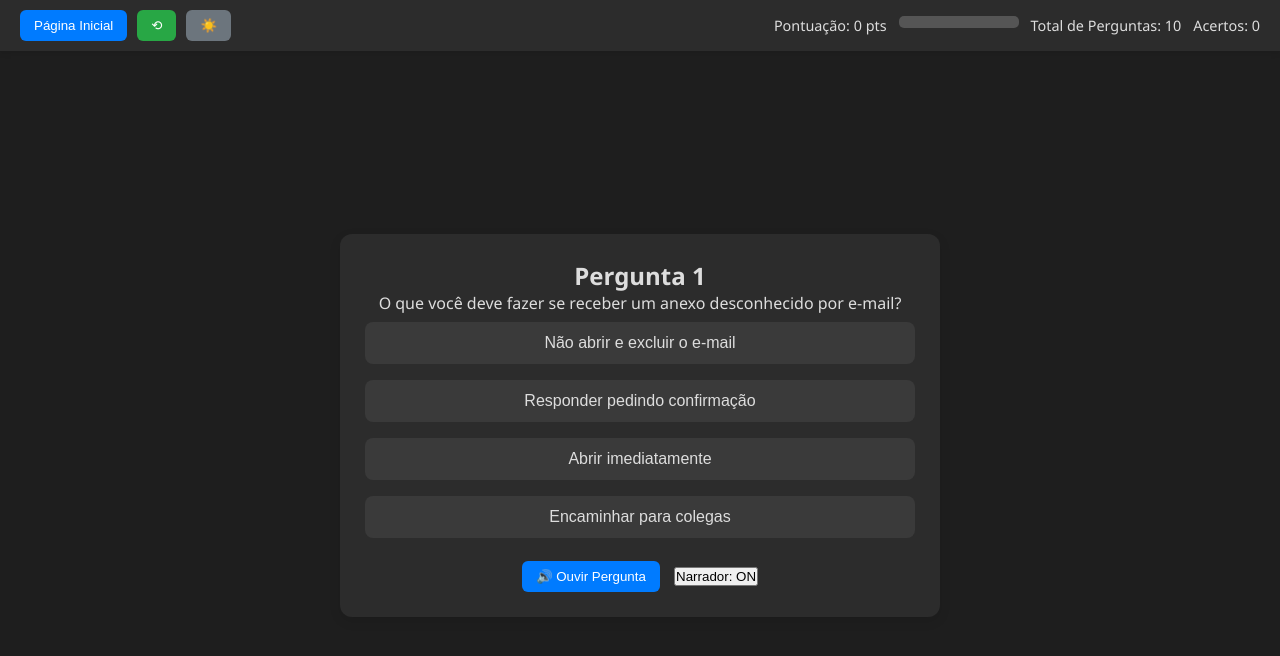
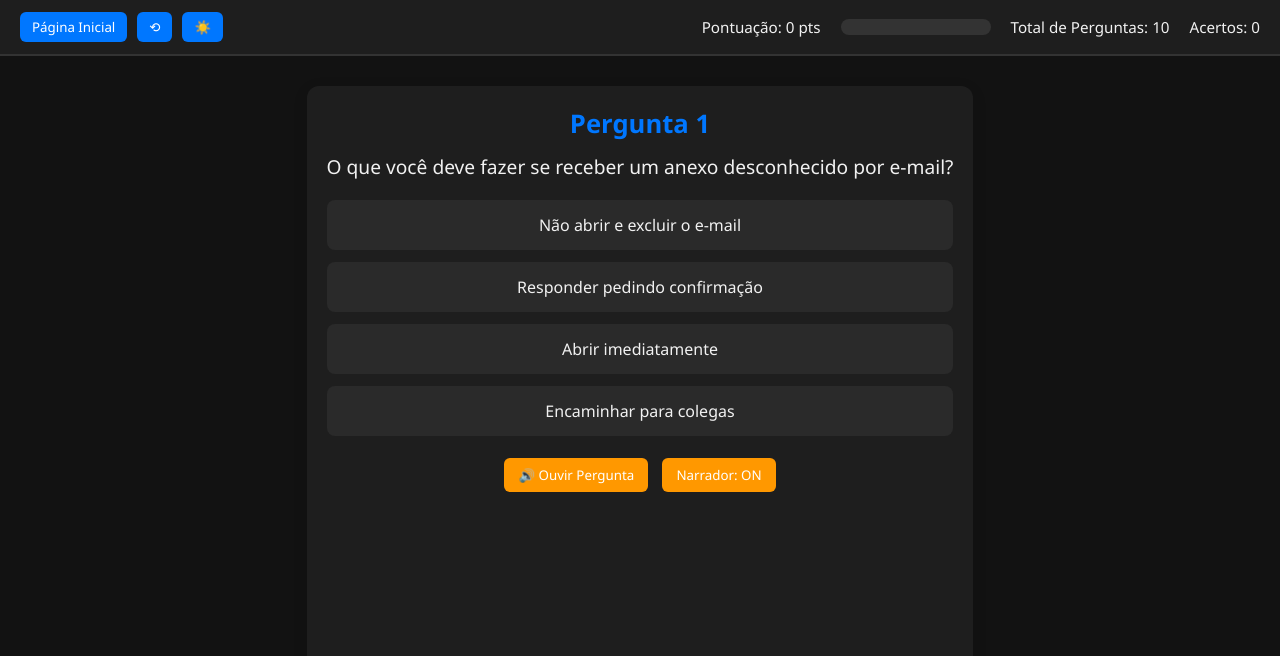
Before and after one commit to RaffaBon/Trabalho-TCC, a plain HTML site: page index.html in a window 1280 px wide. Both pictures are taken after a click on the button "Trocar Tema". Drawn offline with Linux system fonts and the light colour scheme.

Commit message:
Update style.css

```diff
--- a/CSS/style.css
+++ b/CSS/style.css
@@ -1,132 +1,205 @@
-/* Reset básico */
-* { margin:0; padding:0; box-sizing:border-box; }
+/* ===== RESET ===== */
+* {
+  margin: 0;
+  padding: 0;
+  box-sizing: border-box;
+  font-family: "Segoe UI", sans-serif;
+}
 
 body {
-  font-family: 'Segoe UI', sans-serif;
-  background-color: #f4f4f8;
+  background-color: #f4f4f4;
   color: #222;
+  transition: background-color 0.4s, color 0.4s;
   min-height: 100vh;
   display: flex;
   flex-direction: column;
-  transition: background 0.3s, color 0.3s;
 }
 
-header {
-  background: #fff;
-  padding: 10px 20px;
-  box-shadow: 0 2px 6px rgba(0,0,0,0.1);
-  transition: background 0.3s, color 0.3s;
+/* ===== TEMA ESCURO ===== */
+body.dark {
+  background-color: #121212;
+  color: #f1f1f1;
 }
 
+/* ===== TOPO ===== */
 .top-bar {
   display: flex;
   justify-content: space-between;
-  flex-wrap: wrap;
   align-items: center;
-  gap: 10px;
+  padding: 12px 20px;
+  background: #ffffff;
+  border-bottom: 2px solid #ddd;
+  transition: background 0.4s, border-color 0.4s;
+}
+
+body.dark .top-bar {
+  background: #1e1e1e;
+  border-color: #333;
 }
 
 .buttons-top {
   display: flex;
   gap: 10px;
-  flex-wrap: wrap;
 }
 
-.top-btn, #restartQuiz, #themeToggle {
-  background-color: #007bff;
-  color: #fff;
+.top-btn,
+#restartQuiz,
+#themeToggle {
+  padding: 6px 12px;
+  background: #0077ff;
+  color: white;
   border: none;
   border-radius: 6px;
-  padding: 8px 14px;
   cursor: pointer;
-  transition: 0.2s;
+  transition: background 0.3s, transform 0.1s;
 }
 
-.top-btn:hover, #restartQuiz:hover, #themeToggle:hover { background-color: #0056b3; }
+.top-btn:hover,
+#restartQuiz:hover,
+#themeToggle:hover {
+  background: #005fcc;
+  transform: scale(1.05);
+}
 
-#restartQuiz { background-color: #28a745; }
-#restartQuiz:hover { background-color: #1e7e34; }
+/* ===== ÁREA DO QUIZ ===== */
+main {
+  flex: 1;
+  max-width: 700px;
+  margin: 30px auto;
+  padding: 20px;
+  text-align: center;
+  background-color: #ffffff;
+  border-radius: 12px;
+  box-shadow: 0 4px 15px rgba(0,0,0,0.1);
+  transition: background-color 0.4s, color 0.4s;
+}
 
-#themeToggle { background-color: #6c757d; }
-#themeToggle:hover { background-color: #5a6268; }
+body.dark main {
+  background-color: #1e1e1e;
+}
 
+#questionTitle {
+  font-size: 1.6rem;
+  margin-bottom: 12px;
+  color: #0077ff;
+}
+
+#questionText {
+  font-size: 1.2rem;
+  margin-bottom: 20px;
+}
+
+/* ===== BOTÕES DE RESPOSTA ===== */
+.answer-btn {
+  display: block;
+  width: 100%;
+  padding: 14px;
+  margin-bottom: 12px;
+  font-size: 1rem;
+  border: none;
+  border-radius: 8px;
+  background: #eeeeee;
+  color: #222;
+  cursor: pointer;
+  transition: background 0.3s, transform 0.1s;
+}
+
+.answer-btn:hover {
+  background: #ddd;
+  transform: scale(1.02);
+}
+
+body.dark .answer-btn {
+  background: #2a2a2a;
+  color: #f1f1f1;
+}
+
+body.dark .answer-btn:hover {
+  background: #3a3a3a;
+}
+
+/* ===== CORES DE ACERTO/ERRO ===== */
+.answer-btn.correct {
+  background-color: #28a745 !important; /* Verde */
+  color: #fff !important;
+}
+
+.answer-btn.incorrect {
+  background-color: #dc3545 !important; /* Vermelho */
+  color: #fff !important;
+}
+
+/* ===== PROGRESSO E SCORE ===== */
 .score-info {
   display: flex;
-  gap: 12px;
-  flex-wrap: wrap;
-  font-size: 0.9rem;
+  gap: 20px;
+  align-items: center;
+  font-size: 0.95rem;
 }
 
 progress {
-  width: 120px;
-  height: 12px;
-  border-radius: 5px;
+  width: 150px;
+  height: 16px;
+  -webkit-appearance: none;
   appearance: none;
+  border-radius: 8px;
+  overflow: hidden;
 }
 
-progress::-webkit-progress-bar { background-color: #ddd; border-radius: 5px; }
-progress::-webkit-progress-value { background-color: #4caf50; border-radius: 5px; }
-
-main#quizArea {
-  flex: 1;
-  display: flex;
-  justify-content: center;
-  align-items: center;
-  padding: 20px;
+progress::-webkit-progress-bar {
+  background: #ddd;
 }
 
-#questionBox {
-  background-color: #fff;
-  padding: 25px;
-  border-radius: 12px;
-  max-width: 600px;
-  width: 100%;
-  text-align: center;
-  box-shadow: 0 4px 12px rgba(0,0,0,0.1);
-  transition: background 0.3s, color 0.3s;
+progress::-webkit-progress-value {
+  background: #0077ff;
 }
 
-.answer-btn {
-  background-color: #f0f0f0;
-  border: none;
-  border-radius: 8px;
-  padding: 12px;
-  margin: 8px 0;
-  width: 100%;
-  cursor: pointer;
-  font-size: 1rem;
-  transition: background 0.2s, color 0.2s;
+body.dark progress::-webkit-progress-bar {
+  background: #333;
 }
 
-.answer-btn:hover { background-color: #e0e0e0; }
-.answer-btn.correct { background-color: #2ecc71; color: #fff; }
-.answer-btn.incorrect { background-color: #e74c3c; color: #fff; }
+body.dark progress::-webkit-progress-value {
+  background: #4da3ff;
+}
 
-#ttsBtn {
-  margin-top: 15px;
-  background-color: #007bff;
+/* ===== BOTÃO TTS ===== */
+#ttsBtn, button[style] {
+  margin-top: 10px;
+  padding: 8px 14px;
+  border-radius: 6px;
+  background-color: #ff9800;
   color: #fff;
   border: none;
-  padding: 8px 14px;
-  border-radius: 6px;
   cursor: pointer;
-  transition: background 0.2s;
+  transition: background 0.3s, transform 0.1s;
 }
 
-#ttsBtn:hover { background-color: #0056b3; }
-
-/* Tema escuro */
-body.dark {
-  background-color: #1e1e1e;
-  color: #ddd;
+#ttsBtn:hover, button[style]:hover {
+  background-color: #e68a00;
+  transform: scale(1.05);
 }
 
-body.dark header { background: #2c2c2c; }
+/* ===== RESULTADOS ===== */
+#gabarito {
+  margin-top: 20px;
+  text-align: left;
+}
 
-body.dark #questionBox { background-color: #2c2c2c; color: #ddd; }
+#gabarito h3 {
+  margin-bottom: 10px;
+  color: #0077ff;
+}
 
-body.dark .answer-btn { background-color: #3a3a3a; color: #ddd; }
-body.dark .answer-btn:hover { background-color: #4a4a4a; }
+#gabarito p {
+  margin-bottom: 6px;
+}
 
-body.dark progress::-webkit-progress-bar { background-color: #555; }
-body.dark progress::-webkit-progress-value { background-color: #76ff03; }
+/* ===== TRANSIÇÃO SUAVE ===== */
+body,
+.top-bar,
+.answer-btn,
+progress,
+main,
+#ttsBtn {
+  transition: background-color 0.4s, color 0.4s, transform 0.2s;
+}
```
